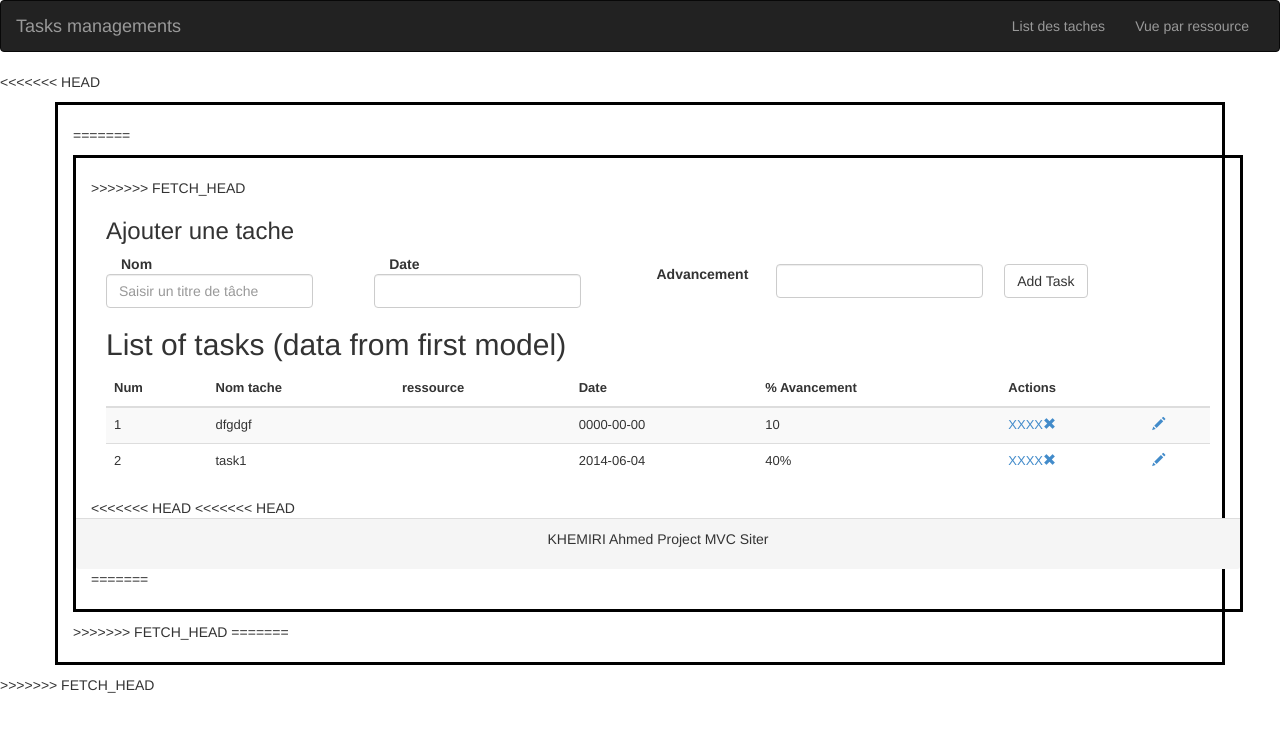
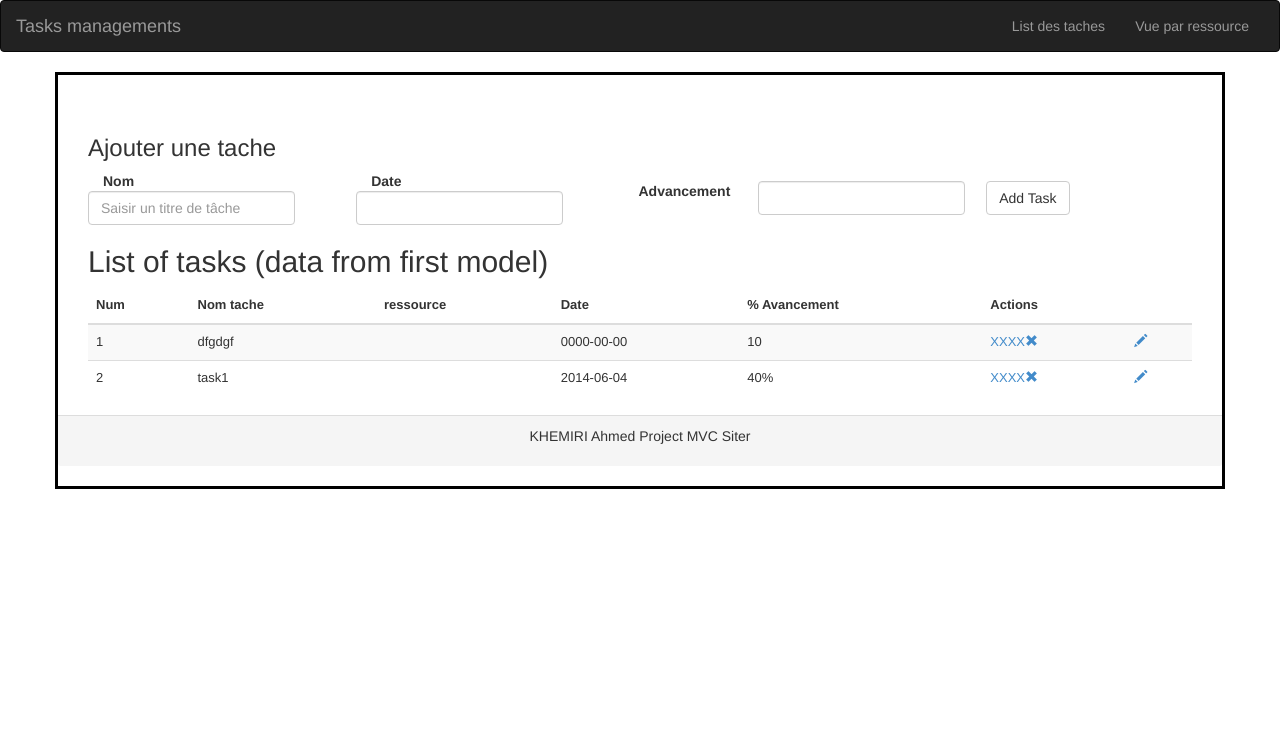
Before and after one commit to ahkhemiri/softmvc, a PHP site: page /softmvc/ in a window 1280 px wide. Shown: the top 732 px of the page. Run offline with PHP 8.4, Linux system fonts and the light colour scheme; data comes from the database, SQL or seed files in the repository; some libraries are stand-ins or nearby versions.

Commit message:
Merge branch 'kahlamodif' of https://github.com/ahkhemiri/softmvc into kahlamodif
Conflicts:
application/views/_templates/footer.php
application/views/_templates/header.php
public/css/style.css

```diff
--- a/application/views/_templates/footer.php
+++ b/application/views/_templates/footer.php
@@ -1,16 +1,8 @@
-<<<<<<< HEAD
-<<<<<<< HEAD
+
 <footer class="row ">
     <div class="panel-footer text-center">
      <p>KHEMIRI Ahmed Project MVC Siter</p>
     </div>
   </footer>
-
-=======
-</div>
->>>>>>> FETCH_HEAD
-=======
-</div>
->>>>>>> FETCH_HEAD
 </body>
 </html>
--- a/application/views/_templates/header.php
+++ b/application/views/_templates/header.php
@@ -35,9 +35,4 @@
         </div>
       </div>
     </div>
-
-<<<<<<< HEAD
     <div class="container">
-=======
-    <div class="container">
->>>>>>> FETCH_HEAD
--- a/public/css/style.css
+++ b/public/css/style.css
@@ -1,3 +1,4 @@
+<<<<<<< HEAD
 <<<<<<< HEAD
 <<<<<<< HEAD
 /* Demo CSS */
@@ -44,7 +45,3 @@ footer h4{
 .container-fluid{
     height: 100%;
 }
-=======
->>>>>>> FETCH_HEAD
-=======
->>>>>>> FETCH_HEAD
```
